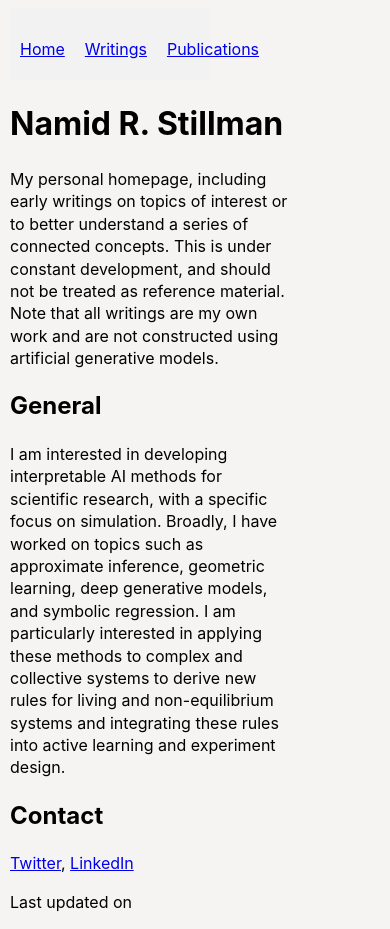
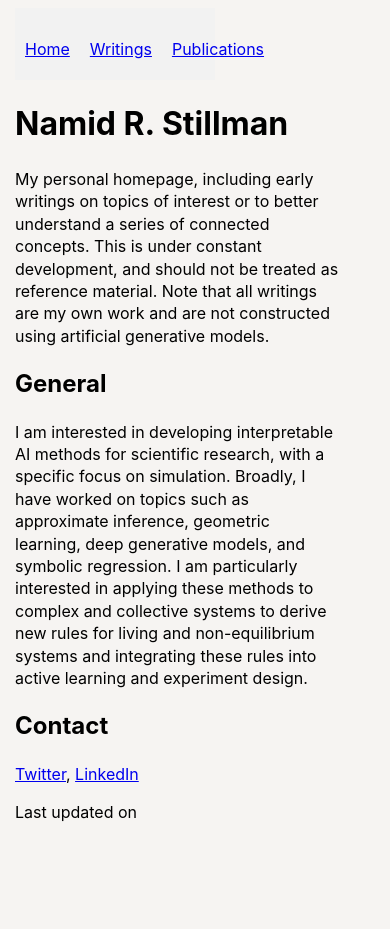
Before and after one commit to nrstillman/nrstillman.github.io, a Jekyll site: the page built from index.md, in a window 390 px wide. Built offline with Jekyll 4.4.1, drawn with Linux system fonts in a browser that asks for light colours; after the commit the page ends 900 px from its top, so only the background shows below that.

Commit message:
final fixes for mobile

```diff
--- a/_layouts/post.html
+++ b/_layouts/post.html
@@ -2,6 +2,7 @@
 <!DOCTYPE html>
 <html lang="en">
 <head>
+    <meta name="viewport" content="width=device-width, initial-scale=1.0">
     <link rel="stylesheet" href="{{ '/css/style.css' | relative_url }}">
 </head>
 
--- a/_layouts/writings.html
+++ b/_layouts/writings.html
@@ -2,6 +2,7 @@
 <!DOCTYPE html>
 <html lang="en">
 <head>
+    <meta name="viewport" content="width=device-width, initial-scale=1.0">
     <link rel="stylesheet" href="{{ '/css/style.css' | relative_url }}">
 </head>
 
--- a/css/style.css
+++ b/css/style.css
@@ -58,8 +58,8 @@
 
 @media screen and (max-width: 768px) {
     body {
-        margin-left: 10px;
-        margin-right: 100px;
+        margin-left: 15px;
+        margin-right: 50px;
         background-color: #f6f4f2;
         font-family: 'Inter', sans-serif;
         line-height: 1.4;
```
